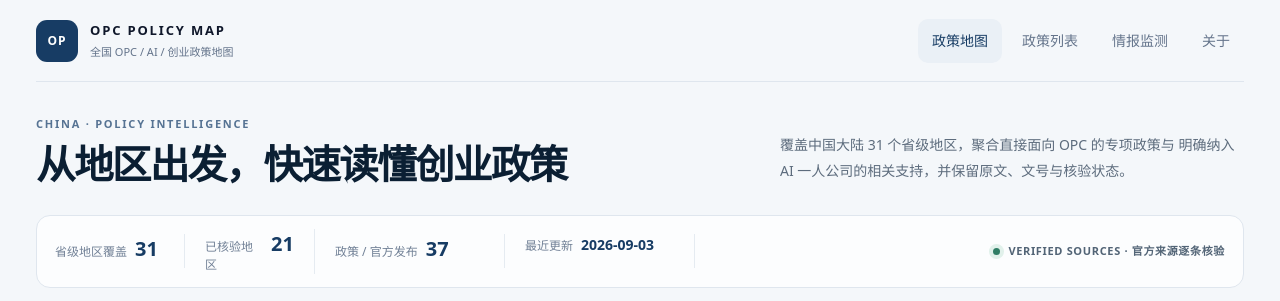
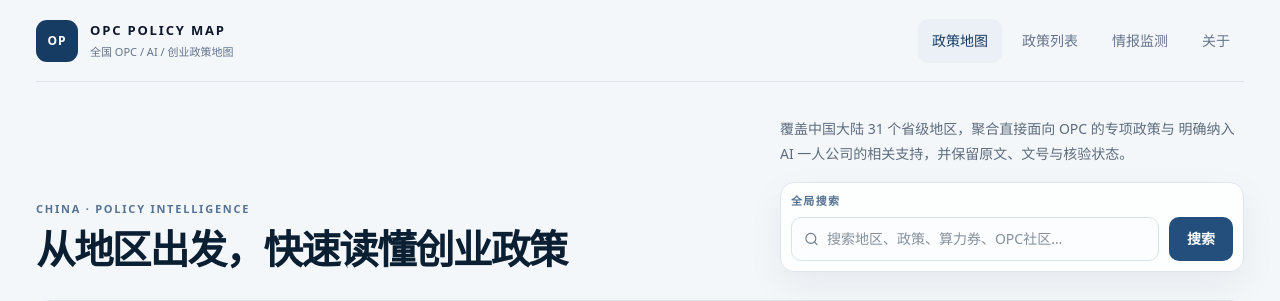
Before and after one commit to TLEON111/opc-policy-map, a Next.js app: page / in a window 1280 px wide. Shown: the top 301 px of the page. Built offline with nearby package versions, Linux system fonts and the light colour scheme; no server answers; the database is empty.

Commit message:
feat(search): add global intel search

```diff
--- a/app/globals.css
+++ b/app/globals.css
@@ -152,6 +152,86 @@ main {
   line-height: 1.8;
 }
 
+.intro-side {
+  display: flex;
+  flex-direction: column;
+  gap: 16px;
+  max-width: 560px;
+  margin-left: auto;
+}
+
+.intro-side > p {
+  margin: 0;
+  color: #5d6c7d;
+  font-size: 14px;
+  line-height: 1.8;
+}
+
+.global-search {
+  display: grid;
+  grid-template-columns: minmax(0, 1fr) auto;
+  gap: 10px;
+  padding: 10px;
+  border: 1px solid var(--border);
+  border-radius: 14px;
+  background: rgba(255, 255, 255, 0.86);
+  box-shadow: 0 14px 38px rgba(15, 23, 42, 0.06);
+}
+
+.global-search label {
+  min-width: 0;
+}
+
+.global-search label > span {
+  display: block;
+  margin-bottom: 7px;
+  color: #567393;
+  font-size: 11px;
+  font-weight: 700;
+  letter-spacing: 0.12em;
+}
+
+.global-search label > div {
+  min-height: 44px;
+  display: flex;
+  align-items: center;
+  gap: 8px;
+  padding: 0 12px;
+  border: 1px solid #d7e2ed;
+  border-radius: 10px;
+  background: #fbfdff;
+  color: #6b7b8c;
+}
+
+.global-search input {
+  width: 100%;
+  min-width: 0;
+  border: 0;
+  outline: 0;
+  background: transparent;
+  color: #12263a;
+  font: inherit;
+  font-size: 14px;
+}
+
+.global-search button {
+  align-self: end;
+  min-height: 44px;
+  padding: 0 18px;
+  border: 0;
+  border-radius: 10px;
+  background: var(--accent);
+  color: white;
+  font-size: 14px;
+  font-weight: 700;
+  cursor: pointer;
+  transition: background-color 180ms ease, transform 180ms ease;
+}
+
+.global-search button:hover {
+  background: #173c64;
+}
+
 .stats-bar {
   display: grid;
   grid-template-columns: 130px 130px 190px 190px 1fr;
@@ -322,6 +402,8 @@ main {
   display: flex;
   align-items: center;
   gap: 7px;
+  max-width: 100%;
+  min-width: 0;
   overflow-x: auto;
   padding-top: 10px;
   scrollbar-color: #cbd5e1 transparent;
@@ -851,6 +933,11 @@ footer p {
     margin: 0;
   }
 
+  .intro-side {
+    max-width: none;
+    margin-left: 0;
+  }
+
   .stats-bar {
     grid-template-columns: repeat(2, 1fr);
     padding: 12px;
@@ -1387,13 +1474,15 @@ footer p {
   grid-template-columns: minmax(220px, 320px) 1fr;
   gap: 22px;
   margin-top: 20px;
+  min-width: 0;
 }
 
 .teaser-stats {
   display: grid;
-  grid-template-columns: 1fr 1fr;
+  grid-template-columns: repeat(2, minmax(0, 1fr));
   gap: 10px;
   margin: 0;
+  min-width: 0;
 }
 
 .teaser-stats div {
@@ -1422,12 +1511,14 @@ footer p {
   display: flex;
   flex-direction: column;
   gap: 8px;
+  min-width: 0;
 }
 
 .teaser-list li {
   display: flex;
   align-items: center;
   gap: 10px;
+  min-width: 0;
   background: rgba(255, 255, 255, 0.85);
   border: 1px solid var(--border);
   border-radius: 12px;
@@ -1486,10 +1577,27 @@ footer p {
     flex-direction: column;
   }
 
+  .teaser-list li {
+    align-items: flex-start;
+    flex-wrap: wrap;
+  }
+
+  .teaser-list time {
+    flex-basis: 100%;
+  }
+
   .mon-pool li {
     flex-direction: column;
     align-items: flex-start;
     gap: 8px;
+  }
+
+  .global-search {
+    grid-template-columns: 1fr;
+  }
+
+  .global-search button {
+    width: 100%;
   }
 }
 
--- a/app/monitor/page.tsx
+++ b/app/monitor/page.tsx
@@ -54,9 +54,9 @@ function SectionHeading({
 export default async function MonitorPage({
   searchParams,
 }: {
-  searchParams: Promise<{ province?: string }>;
+  searchParams: Promise<{ province?: string; q?: string }>;
 }) {
-  const { province: provinceParam } = await searchParams;
+  const { province: provinceParam, q } = await searchParams;
   const { overview, poolEntries } = await getMonitorRuntimeData(8);
   const changelog = getChangelog();
   const matrixRows = getProvinceCoverageMatrix();
@@ -167,6 +167,7 @@ export default async function MonitorPage({
           />
           <IntelFeedExplorer
             initialProvince={provinceParam}
+            initialQ={q}
             kindTotals={overview.verifiedStats.byKind}
             provinceOptions={coveredProvinceOptions}
             totalCount={overview.verifiedStats.total}
--- a/app/page.tsx
+++ b/app/page.tsx
@@ -1,5 +1,6 @@
 import { ExternalLink } from "lucide-react";
 
+import { GlobalSearch } from "@/components/GlobalSearch";
 import { IntelKindChip } from "@/components/intel/IntelKindChip";
 import { PolicyExplorer } from "@/components/PolicyExplorer";
 import { getMonitorOverview } from "@/lib/intel";
@@ -136,10 +137,13 @@ export default function Home() {
             <p className="eyebrow">CHINA · POLICY INTELLIGENCE</p>
             <h1>从地区出发，快速读懂创业政策</h1>
           </div>
-          <p>
-            覆盖中国大陆 31 个省级地区，聚合直接面向 OPC 的专项政策与
-            明确纳入 AI 一人公司的相关支持，并保留原文、文号与核验状态。
-          </p>
+          <div className="intro-side">
+            <p>
+              覆盖中国大陆 31 个省级地区，聚合直接面向 OPC 的专项政策与
+              明确纳入 AI 一人公司的相关支持，并保留原文、文号与核验状态。
+            </p>
+            <GlobalSearch />
+          </div>
         </section>
 
         <StatsBar
--- /dev/null
+++ b/components/GlobalSearch.tsx
@@ -0,0 +1,27 @@
+import { Search } from "lucide-react";
+
+export function GlobalSearch() {
+  return (
+    <form
+      action="/monitor#intel-feed"
+      method="get"
+      className="global-search"
+      role="search"
+      aria-label="全局政策与情报搜索"
+    >
+      <label>
+        <span>全局搜索</span>
+        <div>
+          <Search aria-hidden="true" className="size-4" strokeWidth={1.8} />
+          <input
+            type="search"
+            name="q"
+            aria-label="全局搜索关键词"
+            placeholder="搜索地区、政策、算力券、OPC社区…"
+          />
+        </div>
+      </label>
+      <button type="submit">搜索</button>
+    </form>
+  );
+}
--- a/components/intel/IntelFeedExplorer.tsx
+++ b/components/intel/IntelFeedExplorer.tsx
@@ -18,6 +18,8 @@ const KIND_ORDER: IntelKind[] = [
 interface FeedExplorerProps {
   /** 服务端注入的初始省筛选（用于矩阵/链接联动）。 */
   initialProvince?: string | null;
+  /** 服务端注入的初始关键词（用于首页全局搜索跳转）。 */
+  initialQ?: string | null;
   /** 各省份已核验情报计数（用于类别 Tab）。 */
   kindTotals: Record<IntelKind, number>;
   /** 可选的省份下拉项。 */
@@ -29,6 +31,7 @@ interface FeedExplorerProps {
 /** 已核验情报的全量可筛选浏览面板（客户端，走 /api/intel）。 */
 export function IntelFeedExplorer({
   initialProvince,
+  initialQ,
   kindTotals,
   provinceOptions,
   totalCount,
@@ -39,7 +42,7 @@ export function IntelFeedExplorer({
       ? initialProvince
       : "all",
   );
-  const [q, setQ] = useState("");
+  const [q, setQ] = useState(initialQ?.trim() ?? "");
   const [items, setItems] = useState<IntelItem[]>([]);
   const [status, setStatus] = useState<RequestStatus>("loading");
 
```
Also changed, not shown: 2 other files (tests, documents, lock files or other folders).
